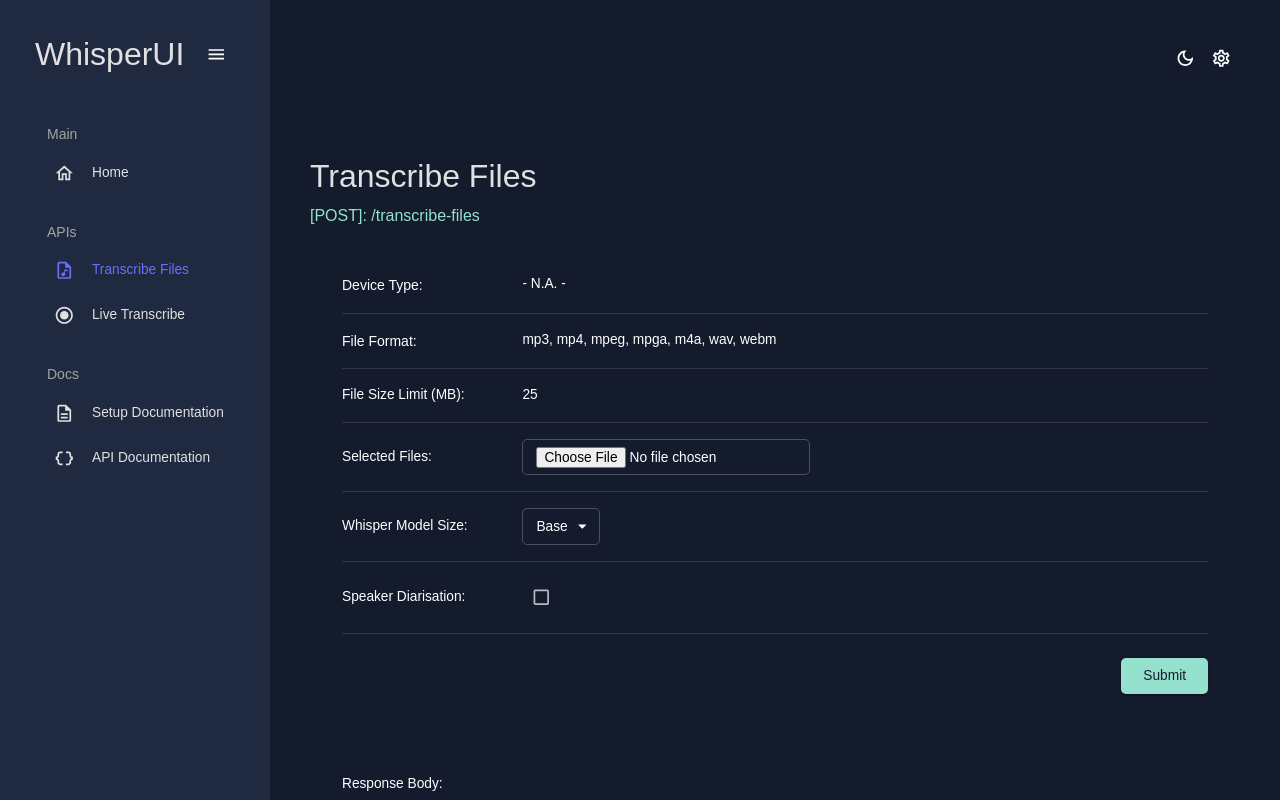
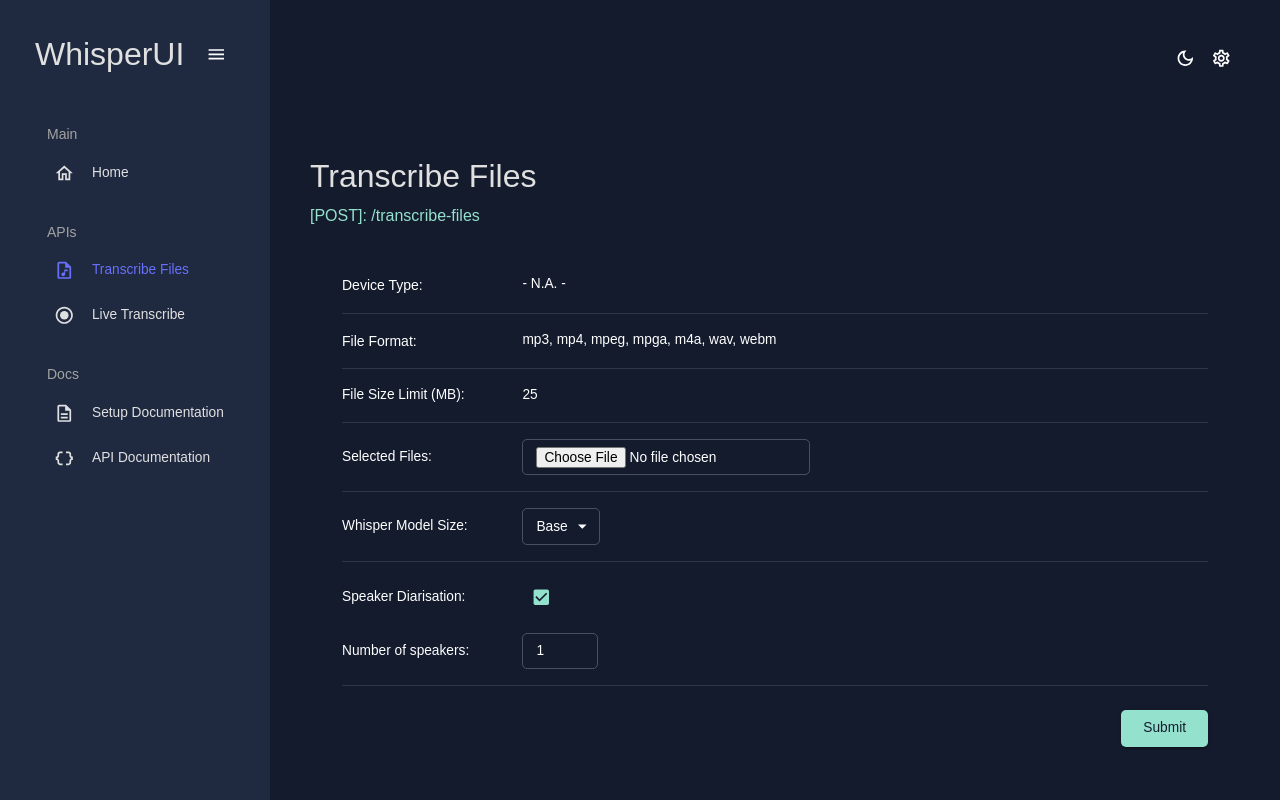
Before and after one commit to Xycone/WhisperUI, a React (Vite) app: page /transcribefiles in a window 1280 px wide. Built offline with nearby package versions, Linux system fonts and the light colour scheme; no server answers.

Commit message:
Made diarisation on by default

```diff
--- a/src/pages/TranscribeFiles.jsx
+++ b/src/pages/TranscribeFiles.jsx
@@ -60,7 +60,7 @@
         // Default Form Values
         initialValues: {
             model_size: "base",
-            diarisation: false,
+            diarisation: true,
             num_speakers: 1
         },
 
@@ -267,7 +267,7 @@
                                 <FormControl error={formik.touched.diarisation && Boolean(formik.errors.diarisation)}>
                                     <Checkbox
                                         name="diarisation"
-                                        value={formik.values.diarisation}
+                                        checked={formik.values.diarisation}
                                         onChange={formik.handleChange}
                                         onBlur={formik.handleBlur}
                                     />
```
